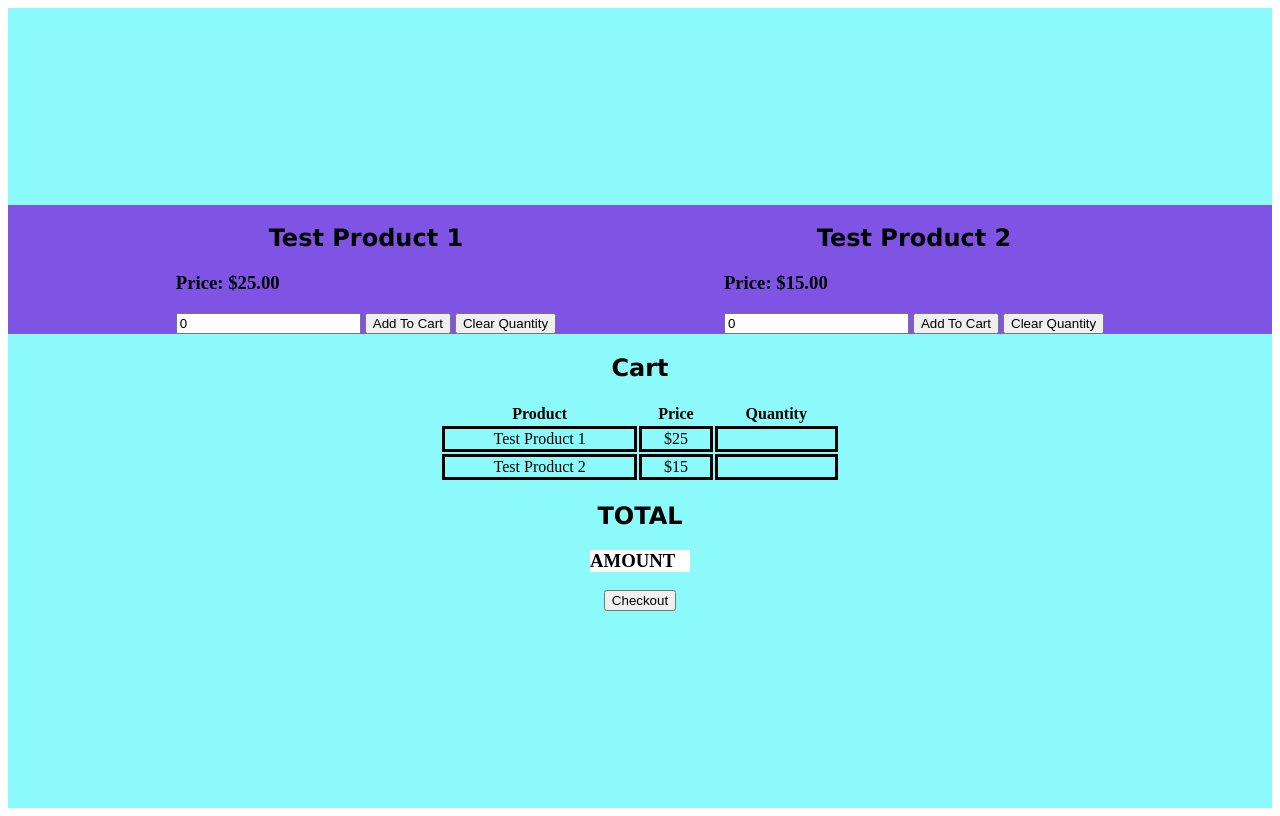
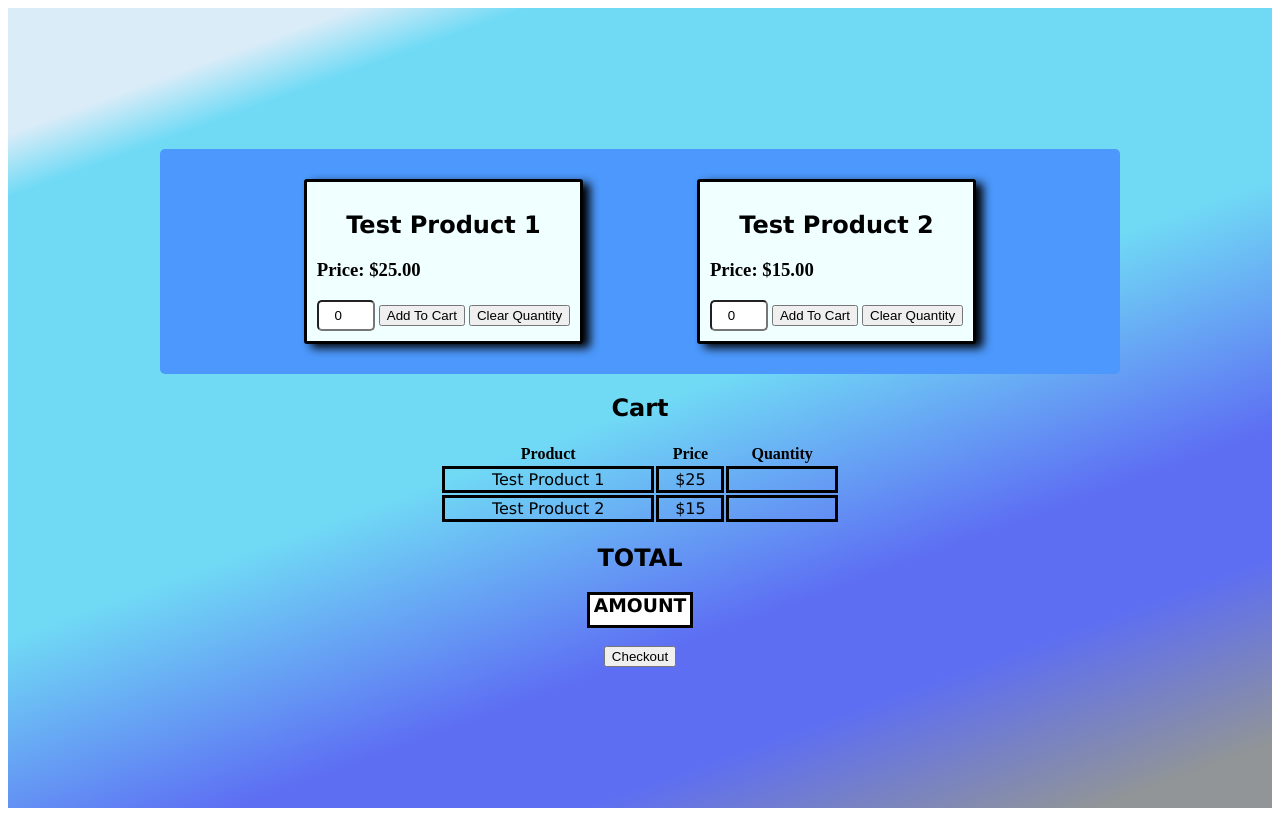
Before and after one commit to ra-mariano/Node-Stripe-Checkout-Project, a plain HTML site: page index.html in a window 1280 px wide. Drawn offline with Linux system fonts and the light colour scheme.

Commit message:
worked on css

```diff
--- a/index.css
+++ b/index.css
@@ -1,9 +1,10 @@
 #container {
-  background-color: rgb(140, 250, 250);
+  background: linear-gradient(160deg, rgb(218, 236, 248) 0% 10%, rgb(112, 218, 245) 15% 50%, rgb(93, 110, 243) 70% 80%, rgb(145, 149, 151) 95% 100%);
   min-height: 100vh;
   display: flex;
   flex-direction: column;
   justify-content: center;
+  align-items: center;
 
 }
 
@@ -20,9 +21,13 @@ h2 {
 }
 
 #products {
-  background-color: rgb(127, 84, 228);
+  background-color: rgb(76, 152, 252);
   display: flex;
   justify-content: space-evenly;
+  padding: 30px;
+  width: 900px;
+  border-radius: 5px;
+
 
 }
 
@@ -36,17 +41,33 @@ table {
 }
 
 input {
-  opacity: 1
+  height: 25px;
+  width: 50px;
+  text-align: center;
+  border-radius: 5px;
+
 }
 
 td {
-
+  font-family: Verdana, Geneva, Tahoma, sans-serif;
   border: 3px solid
 }
 
+#productonebox {
+  background-color: azure;
+  border-style: solid;
+  border-radius: 3px;
+  padding: 10px;
+  box-shadow: 7px 4px 10px;
 
+}
 
-#productonerow {
+#producttwobox {
+  background-color: azure;
+  border-style: solid;
+  border-radius: 3px;
+  padding: 10px;
+  box-shadow: 7px 4px 10px;
 
 }
 
@@ -54,7 +75,14 @@ td {
 
 }
 
+
 #total {
   background-color: rgb(255, 255, 255);
-  width: 100px
+  width: 100px;
+  height: 30px;
+  text-align: center;
+  border-style: solid;
+  font-family: Verdana, Geneva, Tahoma, sans-serif;
+
+
 }
```
